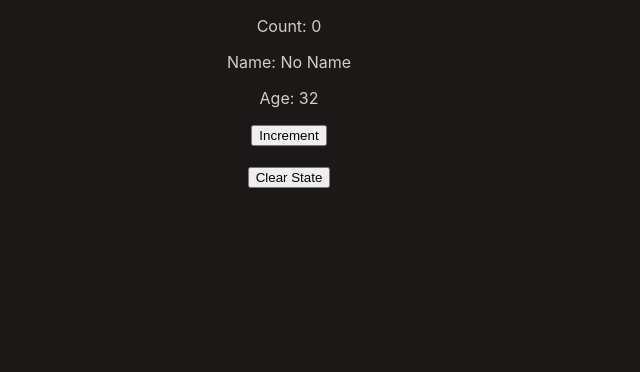
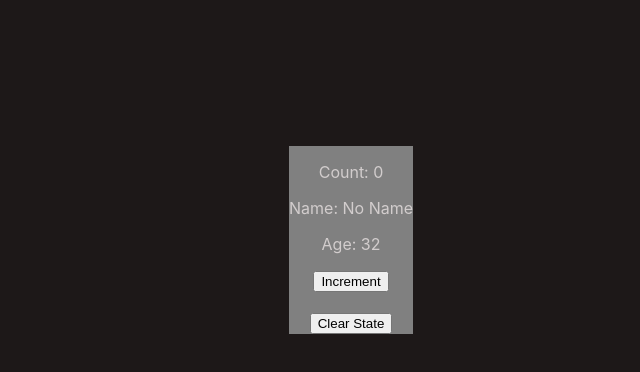
Before and after one commit to AnumQ/recoil-atom-example, a React (Create React App) app: page / in a window 1280 px wide. Shown: the top 372 px of the page, without its empty margins (351-991 px from the left). Built offline with nearby package versions, Linux system fonts and the light colour scheme.

Commit message:
update styles

```diff
--- a/src/App.css
+++ b/src/App.css
@@ -6,7 +6,11 @@ p {
   color: rgb(210, 205, 205);
 }
 .App {
-
+  position: absolute;
+  left: 50%;
+  top: 30%;
+  transform: translate(0, -50%);
+  background-color: grey;
   text-align: center;
 }
 
```
